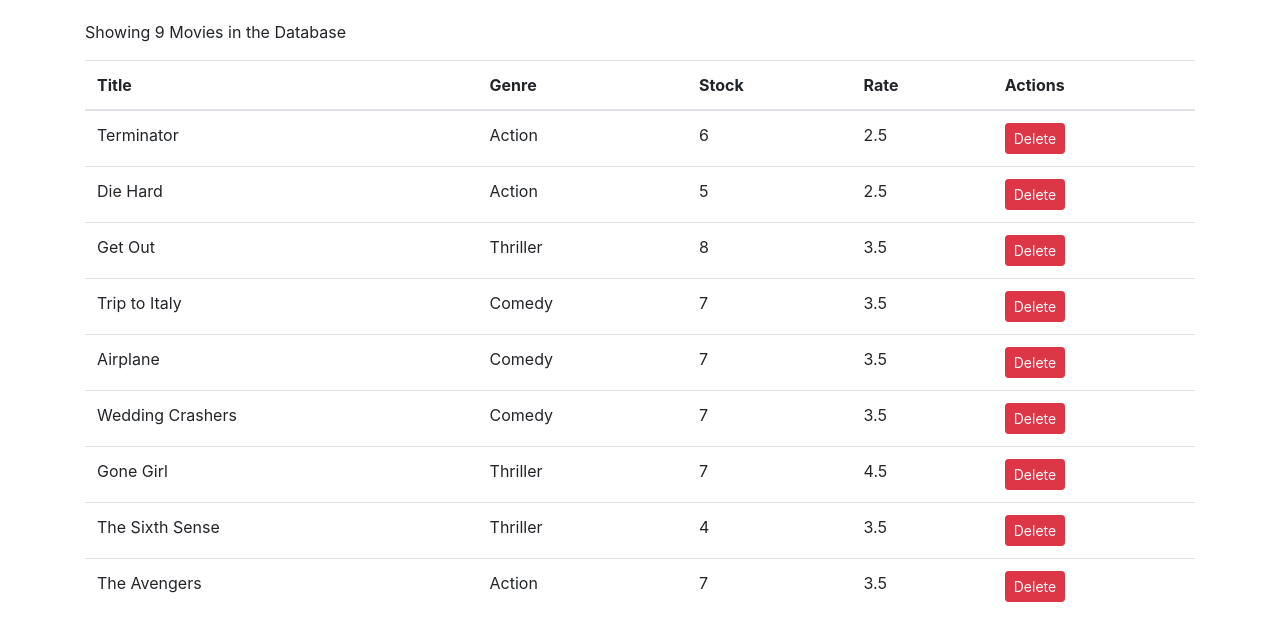
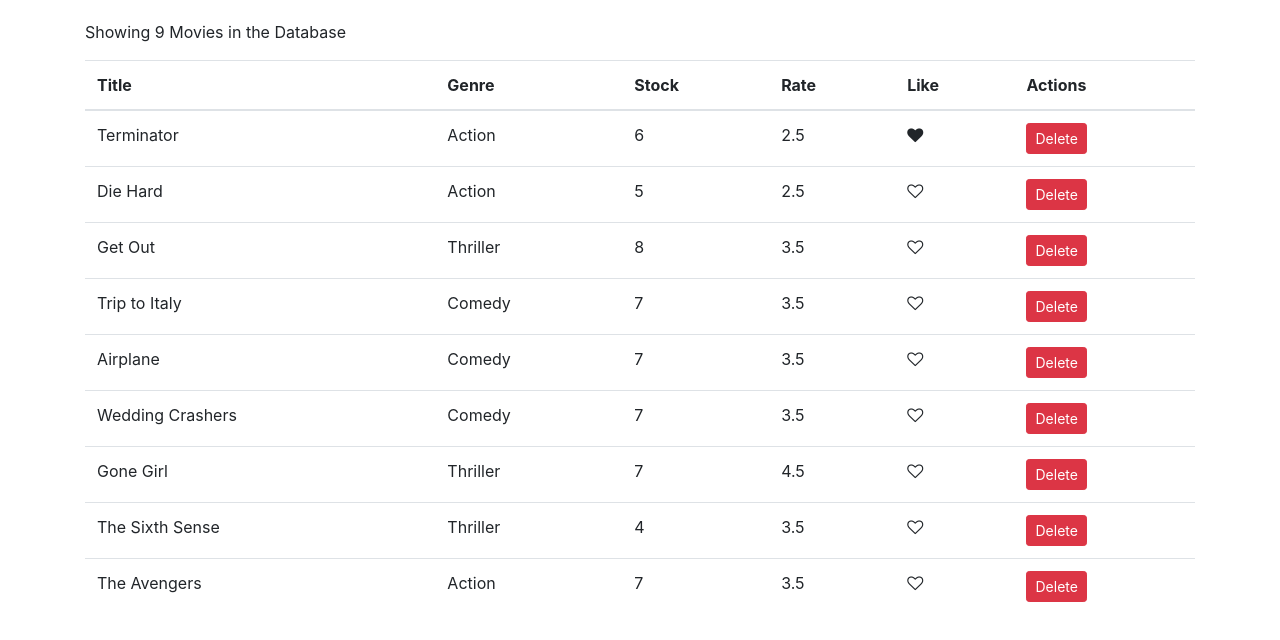
Before and after one commit to solomonsunday/ReactJs_Project_vidly, a React (Create React App) app: page / in a window 1280 px wide. Shown: the top 640 px of the page. Built offline with nearby package versions, Linux system fonts and the light colour scheme.

Commit message:
Likes was added here

```diff
--- /dev/null
+++ b/src/components/common/like.jsx
@@ -0,0 +1,34 @@
+import React, { Component } from "react";
+
+// imput of this component is liked: boolean
+// output:onClick.
+
+const Like = props => {
+  let classes = "fa fa-heart";
+  if (!props.liked) classes += "-o";
+  return (
+    <i
+      onClick={props.onClick}
+      style={{ cursor: "pointer" }}
+      className={classes}
+      aria-hidden="true"
+    ></i>
+  );
+};
+
+// class Like extends Component {
+//   render() {
+//     let classes = "fa fa-heart";
+//     if (!this.props.liked) classes += "-o";
+//     return (
+//       <i
+//         onClick={this.props.onClick}
+//         style={{ cursor: "pointer" }}
+//         className={classes}
+//         aria-hidden="true"
+//       ></i>
+//     );
+//   }
+// }
+
+export default Like;
--- a/src/components/movies.jsx
+++ b/src/components/movies.jsx
@@ -1,9 +1,18 @@
 import React, { Component } from "react";
+import Like from "./common/like";
 import { getMovies } from "../services/fakeMovieService";
 
 class Movies extends Component {
   state = {
     movies: getMovies()
+  };
+
+  handleLike = movie => {
+    const movies = [...this.state.movies];
+    const index = movies.indexOf(movie);
+    movies[index] = { ...movies[index] };
+    movies[index].liked = !movies[index].liked;
+    this.setState({ movies });
   };
 
   handleDelete = movie => {
@@ -25,6 +34,7 @@ class Movies extends Component {
               <th>Genre </th>
               <th>Stock </th>
               <th>Rate </th>
+              <th>Like</th>
               <th>Actions </th>
             </tr>
           </thead>
@@ -35,6 +45,12 @@ class Movies extends Component {
                 <td>{movie.genre.name}</td>
                 <td>{movie.numberInStock}</td>
                 <td>{movie.dailyRentalRate}</td>
+                <td>
+                  <Like
+                    liked={movie.liked}
+                    onClick={() => this.handleLike(movie)}
+                  />
+                </td>
                 <td>
                   <button
                     onClick={() => this.handleDelete(movie)}
--- a/src/index.css
+++ b/src/index.css
@@ -12,3 +12,7 @@ code {
   font-family: source-code-pro, Menlo, Monaco, Consolas, 'Courier New',
     monospace;
 }
+
+.hand {
+  cursor: pointer;
+}
```
Also changed, not shown: src/services/fakeMovieService.js (+37 -11 lines).
